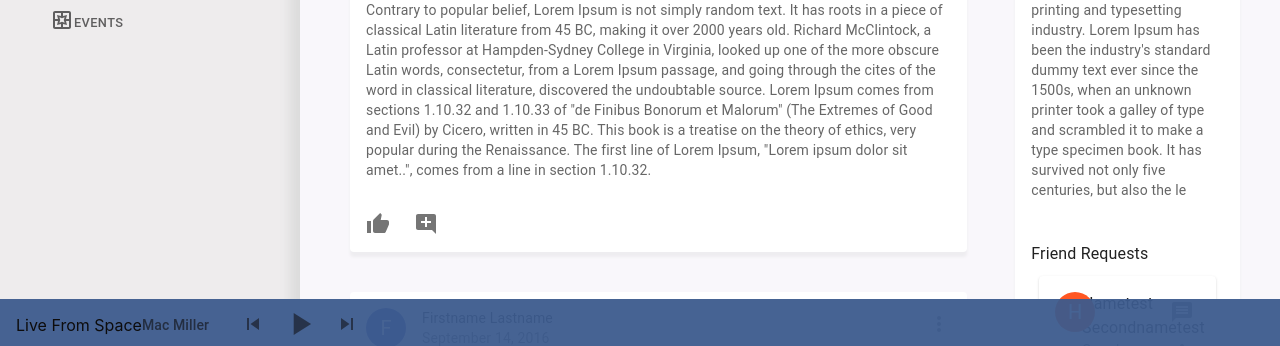
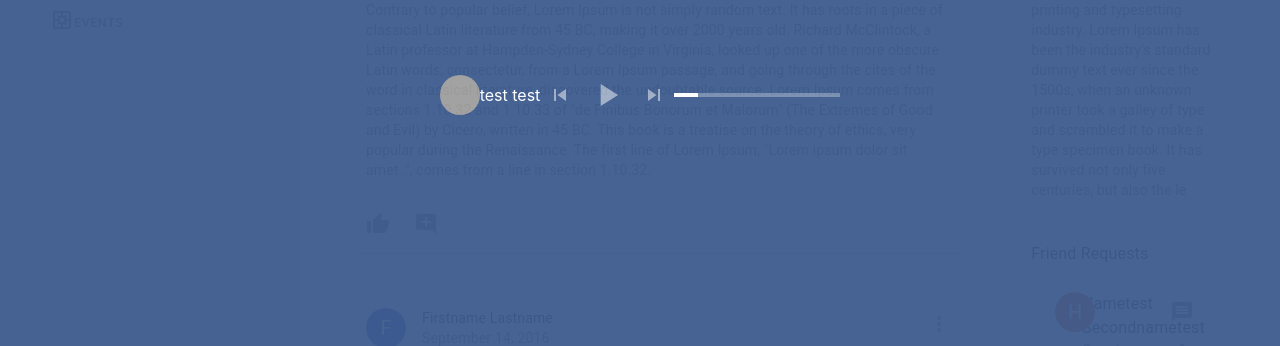
Before and after one commit to AncherHisogi/facebook-redesign, a React (Create React App) app: page / in a window 1280 px wide. Shown: the part 451-797 px from the top of the page. Built offline with nearby package versions, Linux system fonts and the light colour scheme; grey boxes are pictures that could not be loaded.

Commit message:
working on the bottom menu still need to fix up some stuff

```diff
--- /dev/null
+++ b/src/components/BottomMenu/BottomMenu.js
@@ -0,0 +1,35 @@
+import * as React from 'react';
+import Box from '@mui/material/Box';
+import CardContent from '@mui/material/CardContent';
+import { makeStyles } from "@mui/styles";
+import ActiveProfile from '../User/ActiveProfile';
+import MusicPlayer from './MusicPlayer';
+
+const useStyles = makeStyles({
+    cardStyle:{
+        opacity: 0.95,
+        zIndex: 1,
+        position: 'absolute',
+        bottom: 0,
+        width: "100%",
+        height: '500px',
+        overflow: 'hidden',
+        justifyContent: 'center',
+
+        alignItems: 'center',
+        display: 'flex',
+    },
+})
+
+export default function BottomMenu() {
+
+  const classes = useStyles()
+  return (
+    <Box sx={{ display: 'flex' }} className={classes.cardStyle} style={{backgroundColor: "#3d5b8e"}}>
+        <CardContent sx={{ display: 'flex' }}>
+          <ActiveProfile />
+          <MusicPlayer sx={{ display: 'flex', paddingLeft: '300px' }} />
+        </CardContent>
+    </Box>
+  );
+}
--- /dev/null
+++ b/src/components/BottomMenu/MusicPlayer.js
@@ -0,0 +1,60 @@
+import * as React from 'react';
+import Box from '@mui/material/Box';
+import LinearProgress from '@mui/material/LinearProgress';
+import IconButton from '@mui/material/IconButton';
+import Typography from '@mui/material/Typography';
+import SkipPreviousIcon from '@mui/icons-material/SkipPrevious';
+import PlayArrowIcon from '@mui/icons-material/PlayArrow';
+import SkipNextIcon from '@mui/icons-material/SkipNext';
+import { useTheme } from '@mui/material/styles';
+import { makeStyles } from "@mui/styles";
+
+const useStyles = makeStyles({
+  customTheme: {
+      '&.MuiIconButton-colorInherit':{
+        color:'white',
+        opacity: 0.5,
+      },
+      '&.MuiLinearProgress-determinate':{
+        color:'white'
+      }
+  }
+})
+export default function Musicplayer() {
+  const [progress, setProgress] = React.useState(0);
+  const theme = useTheme();
+  const classes = useStyles();
+
+  React.useEffect(() => {
+    const timer = setInterval(() => {
+      setProgress((oldProgress) => {
+        if (oldProgress === 100) {
+          return 0;
+        }
+        const diff = Math.random() * 3 ;
+        return Math.min(oldProgress + diff, 100);
+      });
+    }, 500);
+
+    return () => {
+      clearInterval(timer);
+    };
+  }, []);
+
+  return (
+    <Box sx={{ width: '300px', display: 'flex', alignItems:'center',}}>
+
+         <IconButton aria-label="previous" color='inherit' className={classes.customTheme}>
+           {theme.direction === 'rtl' ? <SkipNextIcon /> : <SkipPreviousIcon />}
+         </IconButton>
+         <IconButton aria-label="play/pause"  color='inherit' className={classes.customTheme}>
+           <PlayArrowIcon sx={{ height: 38, width: 38 }} />
+         </IconButton>
+         <IconButton aria-label="next"  color='inherit' className={classes.customTheme}>
+           {theme.direction === 'rtl' ? <SkipPreviousIcon /> : <SkipNextIcon />}
+         </IconButton>
+         <LinearProgress variant="determinate" value={progress} sx={{ width: '300px'}} color='inherit' className={classes.customTheme}/>
+
+    </Box>
+  );
+}
--- a/src/components/Layout.js
+++ b/src/components/Layout.js
@@ -15,7 +15,7 @@ import PeopleAltOutlinedIcon from '@mui/icons-material/PeopleAltOutlined';
 import SupervisedUserCircleOutlinedIcon from '@mui/icons-material/SupervisedUserCircleOutlined';
 import PagesOutlinedIcon from '@mui/icons-material/PagesOutlined';
 import FriendsLayout from "./Friends/FriendsLayout";
-import MusicPlayer from './MusicPlayer/MusicPlayer';
+import BottomMenu from "./BottomMenu/BottomMenu";
 
 const useStyles = makeStyles({
   sideBar: {
@@ -148,7 +148,7 @@ function Layout() {
         Item Five
       </TabPanel>
 
-      <MusicPlayer />
+      <BottomMenu />
     </Box>
   );
 }
--- a/src/components/MusicPlayer/MusicPlayer.js
+++ /dev/null
@@ -1,54 +0,0 @@
-import * as React from 'react';
-import { useTheme } from '@mui/material/styles';
-import Box from '@mui/material/Box';
-import Card from '@mui/material/Card';
-import CardContent from '@mui/material/CardContent';
-import CardMedia from '@mui/material/CardMedia';
-import IconButton from '@mui/material/IconButton';
-import Typography from '@mui/material/Typography';
-import SkipPreviousIcon from '@mui/icons-material/SkipPrevious';
-import PlayArrowIcon from '@mui/icons-material/PlayArrow';
-import SkipNextIcon from '@mui/icons-material/SkipNext';
-import { makeStyles } from "@mui/styles";
-
-const useStyles = makeStyles({
-    cardStyle:{
-        opacity: 0.95,
-        zIndex: 1,
-        position: 'absolute',
-        bottom: 0,
-        width: "100%",
-        height: '50px',
-        overflow: 'hidden',
-    }
-})
-
-export default function MusicPlayer() {
-  const theme = useTheme();
-  const classes = useStyles()
-  return (
-    <Box sx={{ display: 'flex' }} className={classes.cardStyle} style={{backgroundColor: "#3d5b8e"}}>
-      <Box sx={{ display: 'flex', flexDirection: 'row' }}>
-        <CardContent sx={{ display: 'flex' }}>
-          <Typography component="div" variant="subtittle1">
-            Live From Space
-          </Typography>
-          <Typography variant="subtitle2" color="text.secondary" component="div">
-            Mac Miller
-          </Typography>
-        </CardContent>
-        <Box sx={{ display: 'flex', alignItems: 'center', pl: 1, pb: 0 }}>
-          <IconButton aria-label="previous">
-            {theme.direction === 'rtl' ? <SkipNextIcon /> : <SkipPreviousIcon />}
-          </IconButton>
-          <IconButton aria-label="play/pause">
-            <PlayArrowIcon sx={{ height: 38, width: 38 }} />
-          </IconButton>
-          <IconButton aria-label="next">
-            {theme.direction === 'rtl' ? <SkipPreviousIcon /> : <SkipNextIcon />}
-          </IconButton>
-        </Box>
-      </Box>
-    </Box>
-  );
-}
--- /dev/null
+++ b/src/components/User/ActiveProfile.js
@@ -0,0 +1,24 @@
+import * as React from 'react';
+import Avatar from '@mui/material/Avatar';
+import Stack from '@mui/material/Stack';
+import Box from '@mui/material/Box';
+import { makeStyles } from "@mui/styles";
+
+const useStyles = makeStyles({
+    boxStyle:{
+        display: 'flex',
+        color: 'white',
+        alignItems: 'center',
+    }
+})
+
+export default function ActiveProfile() {
+    const classes = useStyles()
+  return (
+    <Box className={classes.boxStyle}>
+      <Avatar alt="Remy Sharp" src="https://randomuser.me/api/portraits/men/87.jpg" />
+      test
+      test
+    </Box>
+  );
+}
```
